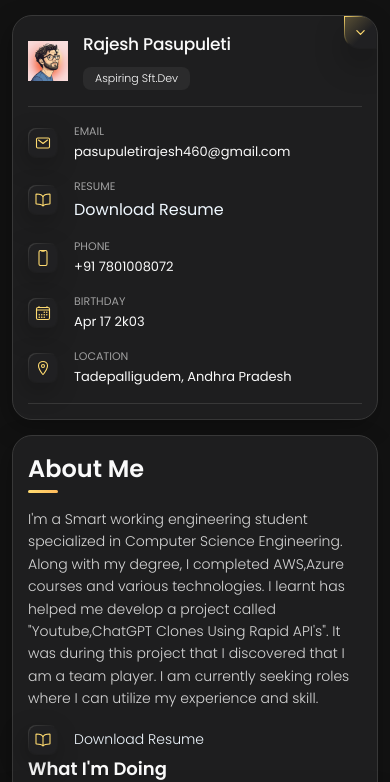
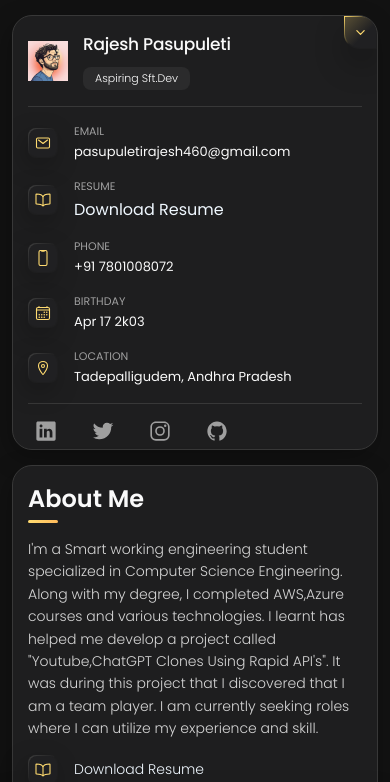
Before and after one commit to Rajesh3923/Portfolio_new, a plain HTML site: page index.html in a window 390 px wide. Both pictures are taken after a click on the button 360 px from the left and 32 px from the top of the page. Shown: the top 782 px of the page. Drawn offline with nearby package versions, Linux system fonts and the light colour scheme.

Commit message:
Updated mobile screen size style.css

```diff
--- a/assets/css/style.css
+++ b/assets/css/style.css
@@ -351,7 +351,7 @@ main {
 }
 
 .sidebar.active {
-  max-height: 405px;
+    max-height: 435px;
 }
 
 .sidebar-info {
```
